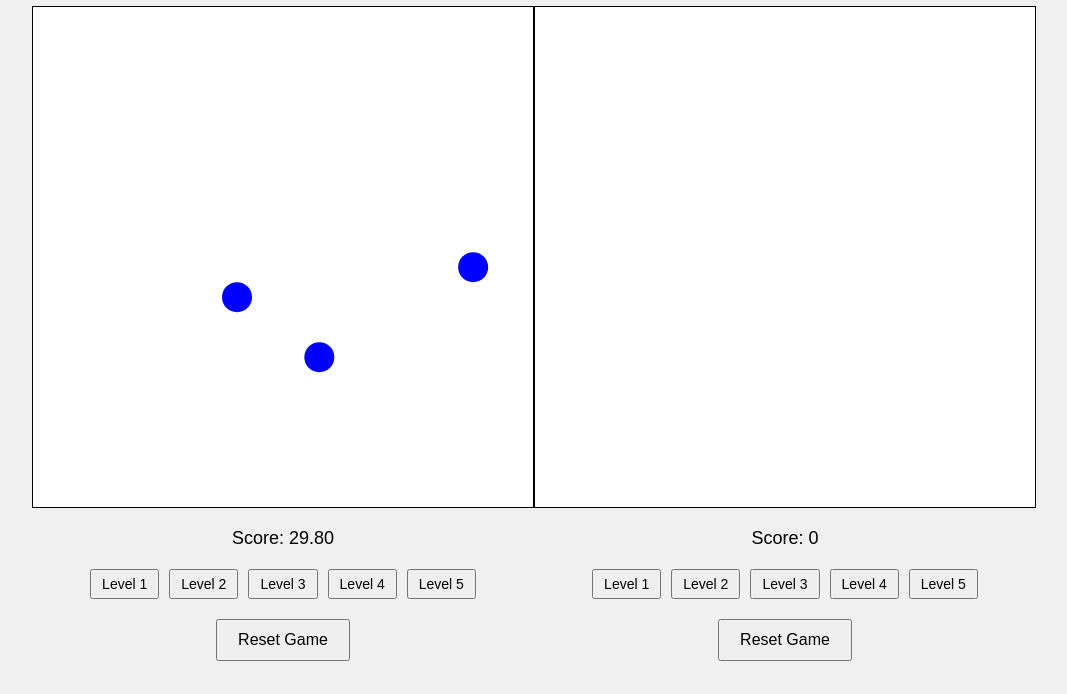
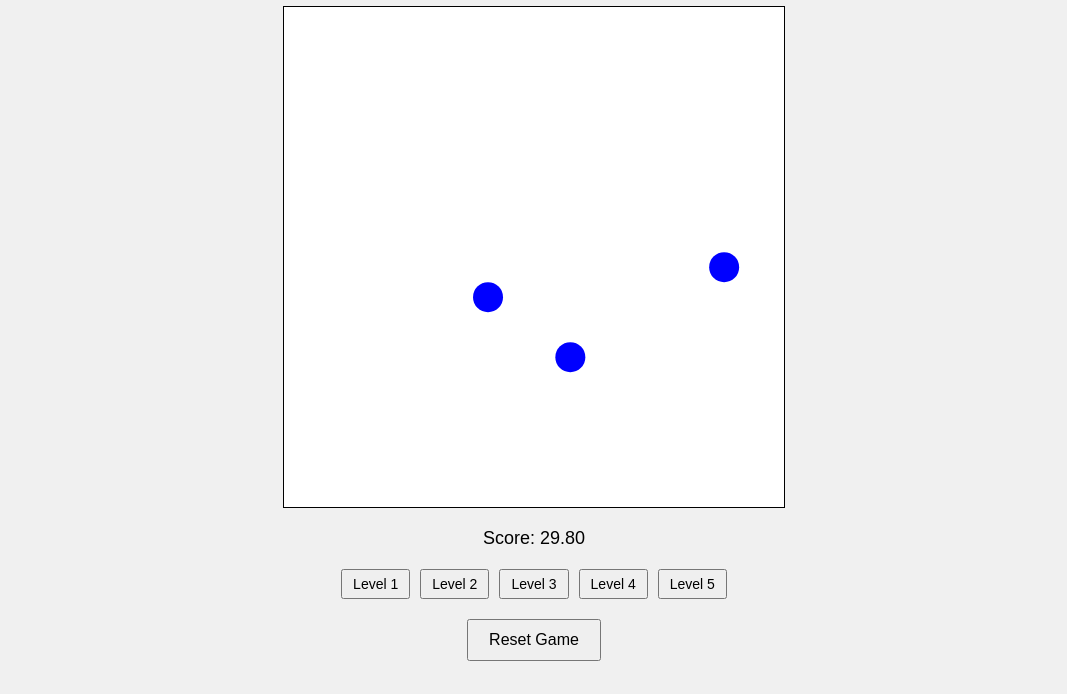
Before and after one commit to YehonatanAvidan/Steiner-Tree-Playing-Version, a plain HTML site: page index.html in a window 1280 px wide. Shown: the part 106-800 px from the top of the page, without its empty margins (106-1173 px from the left). Drawn offline with Linux system fonts and the light colour scheme.

Commit message:
Update index.html

```diff
--- a/index.html
+++ b/index.html
@@ -66,72 +66,4 @@
     </div>
     <script src="game.js"></script>
 </body>
-</html><!DOCTYPE html>
-<html lang="en">
-<head>
-    <meta charset="UTF-8">
-    <meta name="viewport" content="width=device-width, initial-scale=1.0">
-    <title>Steiner Tree Game V1.02</title>
-    <style>
-        body {
-            font-family: Arial, sans-serif;
-            display: flex;
-            justify-content: center;
-            align-items: center;
-            height: 100vh;
-            margin: 0;
-            background-color: #f0f0f0;
-        }
-        .game-container {
-            display: flex;
-            flex-direction: column;
-            align-items: center;
-        }
-        canvas {
-            background-color: white;
-            border: 1px solid #000;
-        }
-        #score {
-            margin-top: 20px;
-            font-size: 18px;
-        }
-        #resetButton {
-            margin-top: 20px;
-            padding: 10px 20px;
-            font-size: 16px;
-            cursor: pointer;
-        }
-        h1 {
-            text-align: center;
-            color: #333;
-        }
-        .level-buttons {
-            display: flex;
-            justify-content: center;
-            margin-top: 20px;
-        }
-        .level-button {
-            margin: 0 5px;
-            padding: 5px 10px;
-            font-size: 14px;
-            cursor: pointer;
-        }
-    </style>
-</head>
-<body>
-    <div class="game-container">
-        <h1>Steiner Tree Game V1.02</h1>
-        <canvas id="gameCanvas" width="500" height="500"></canvas>
-        <div id="score">Score: 0</div>
-        <div class="level-buttons">
-            <button class="level-button" data-level="1">Level 1</button>
-            <button class="level-button" data-level="2">Level 2</button>
-            <button class="level-button" data-level="3">Level 3</button>
-            <button class="level-button" data-level="4">Level 4</button>
-            <button class="level-button" data-level="5">Level 5</button>
-        </div>
-        <button id="resetButton">Reset Game</button>
-    </div>
-    <script src="game.js"></script>
-</body>
 </html>
```
